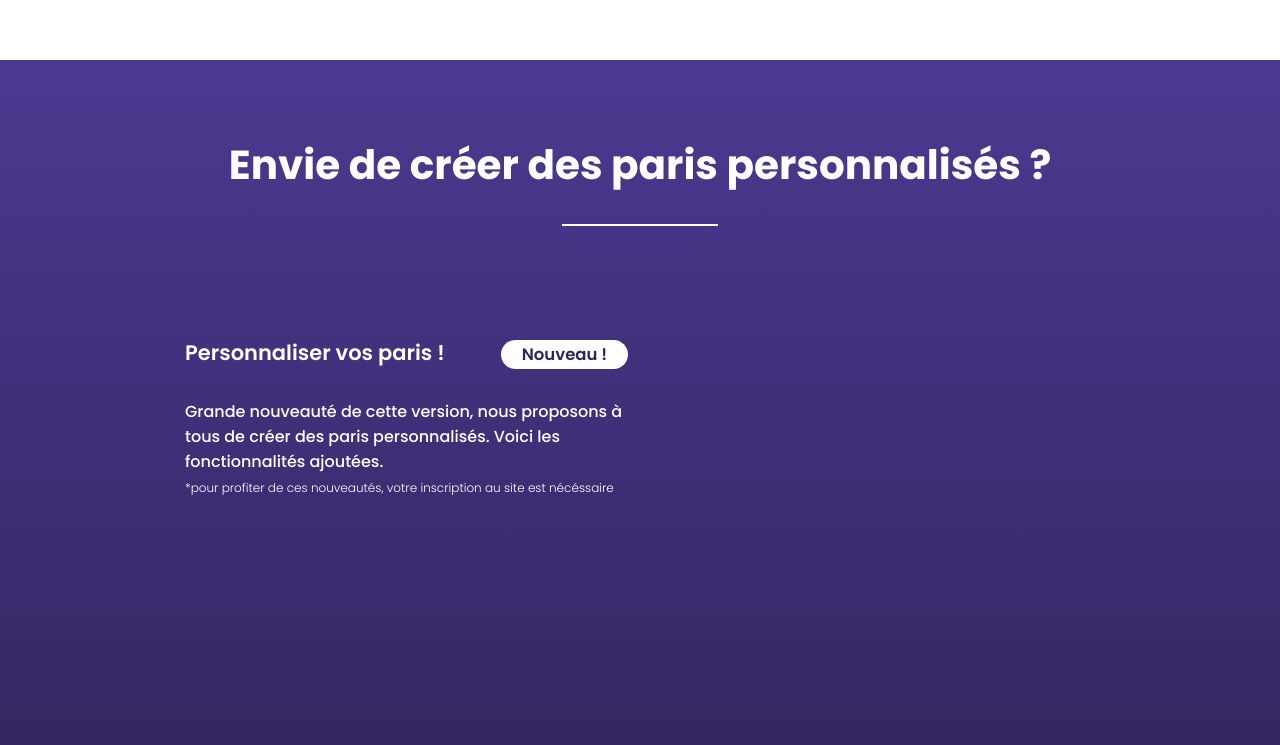
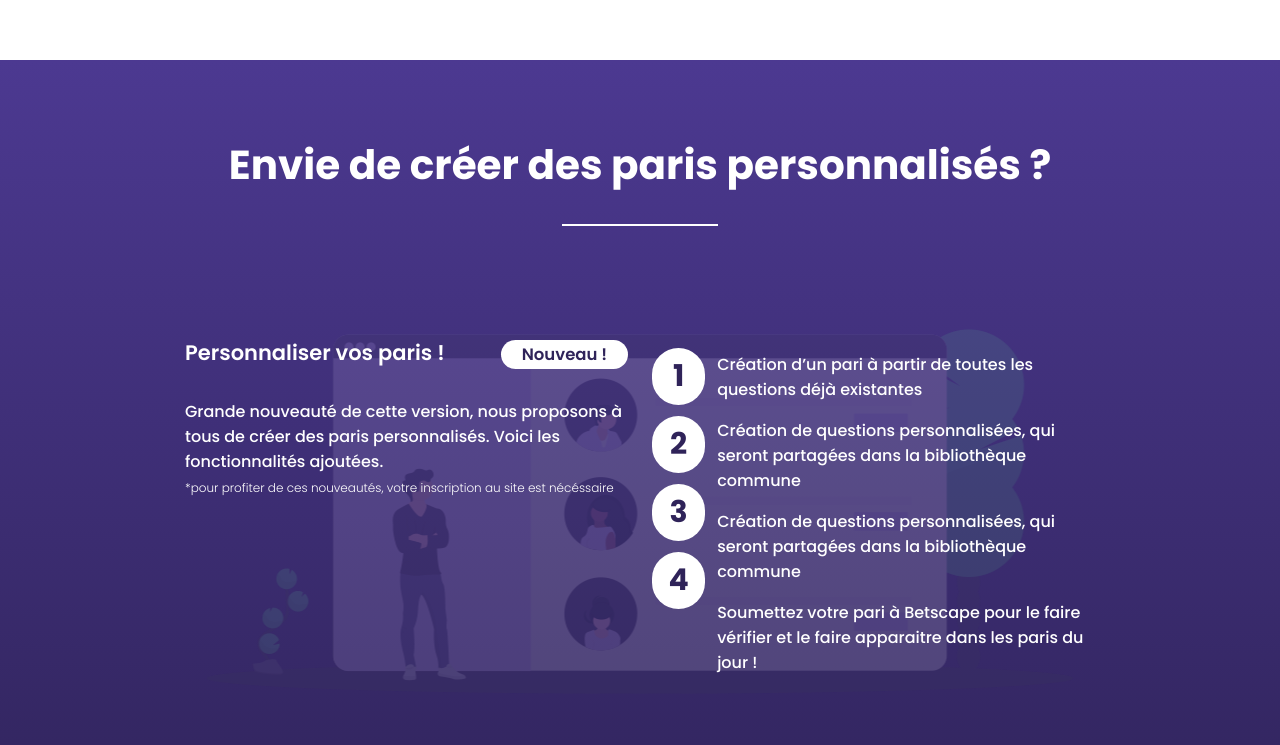
Before and after one commit to IIM-Creative-Technology/integration-web-Nispeon, a plain HTML site: page index.html in a window 1280 px wide. Shown: the part 2276-3021 px from the top of the page. Drawn offline with Linux system fonts and the light colour scheme.

Commit message:
:construction: working on custom section

```diff
--- a/css/style.css
+++ b/css/style.css
@@ -326,6 +326,7 @@ nav section {
 
 .customOrder {
     display: flex;
+    position: relative;
 }
 
 .custom h3 {
@@ -361,6 +362,54 @@ nav section {
     font-weight: 300;
 }
 
-.customOrder div {
-    width: 50%;
+.left {
+    width: 59%;
 }
+
+.right {
+    width: 49%;
+}
+
+#middle {
+    width: 10%;
+    height: 100%;
+    display: flex;
+    justify-content: center;
+}
+
+#middle ol li {
+    font-size: 30px;
+    font-weight: bold;
+    line-height: 0.83;
+    color: var(--dark-blue-grey);
+    background-color: #ffffff;
+    padding: 16px;
+    border-radius: 60px;
+    margin: 11px;
+    text-align: center;
+}
+
+.customOrder ol {
+    list-style-type: none;
+    counter-reset: li;
+}
+
+.right ol li {
+    font-size: 16px;
+    font-weight: 500;
+    line-height: 1.56;
+    color: #ffffff;
+    margin: 16px 0;
+    counter-increment: li;
+}
+
+.left, #middle, .right {
+    z-index: 15;
+}
+.custom img {
+    z-index: 10;
+    position: absolute;
+    left: 50%;
+    top: -8px;
+    transform: translate(-50%, 0);
+}
--- a/index.html
+++ b/index.html
@@ -180,14 +180,36 @@
                     <div class="left">
                         <h3>Personnaliser vos paris !</h3>
 
-                    <p>Grande nouveauté de cette version, nous proposons à tous de créer des paris personnalisés. Voici les fonctionnalités ajoutées.<br>
-                        <span>*pour profiter de ces nouveautés, votre inscription au site est nécéssaire</span>
-                    </p>
+                        <p>Grande nouveauté de cette version, nous proposons à tous de créer des paris personnalisés. Voici les fonctionnalités ajoutées.<br>
+                            <span>*pour profiter de ces nouveautés, votre inscription au site est nécéssaire</span>
+                        </p>
+                    </div>
+
+                    <div id="middle">
+
+                        <ol>
+                            <li>1</li>
+                            <li>2</li>
+                            <li>3</li>
+                            <li>4</li>
+                        </ol>
+
                     </div>
 
                     <div class="right">
 
+                        <ol>
+
+                            <li>Création d’un pari à partir de toutes les questions déjà existantes</li>
+                            <li>Création de questions personnalisées, qui seront partagées dans la bibliothèque commune</li>
+                            <li>Création de questions personnalisées, qui seront partagées dans la bibliothèque commune</li>
+                            <li>Soumettez votre pari à Betscape pour le faire vérifier et le faire apparaitre dans les paris du jour !</li>
+
+                        </ol>
+
                     </div>
+
+                    <img src="img/custom.png" alt="Customiser quiz">
 
                 </section>
 
```
Also changed, not shown: img/custom.png (added).
